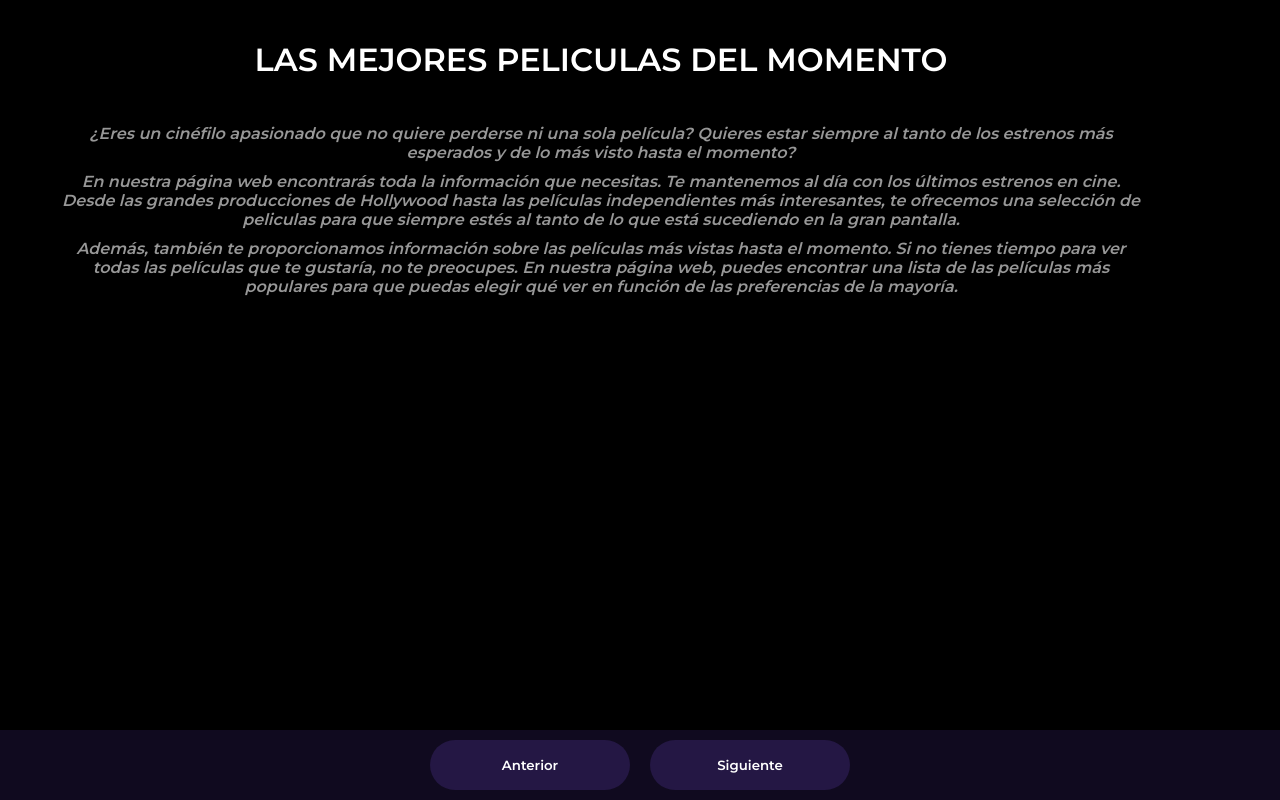
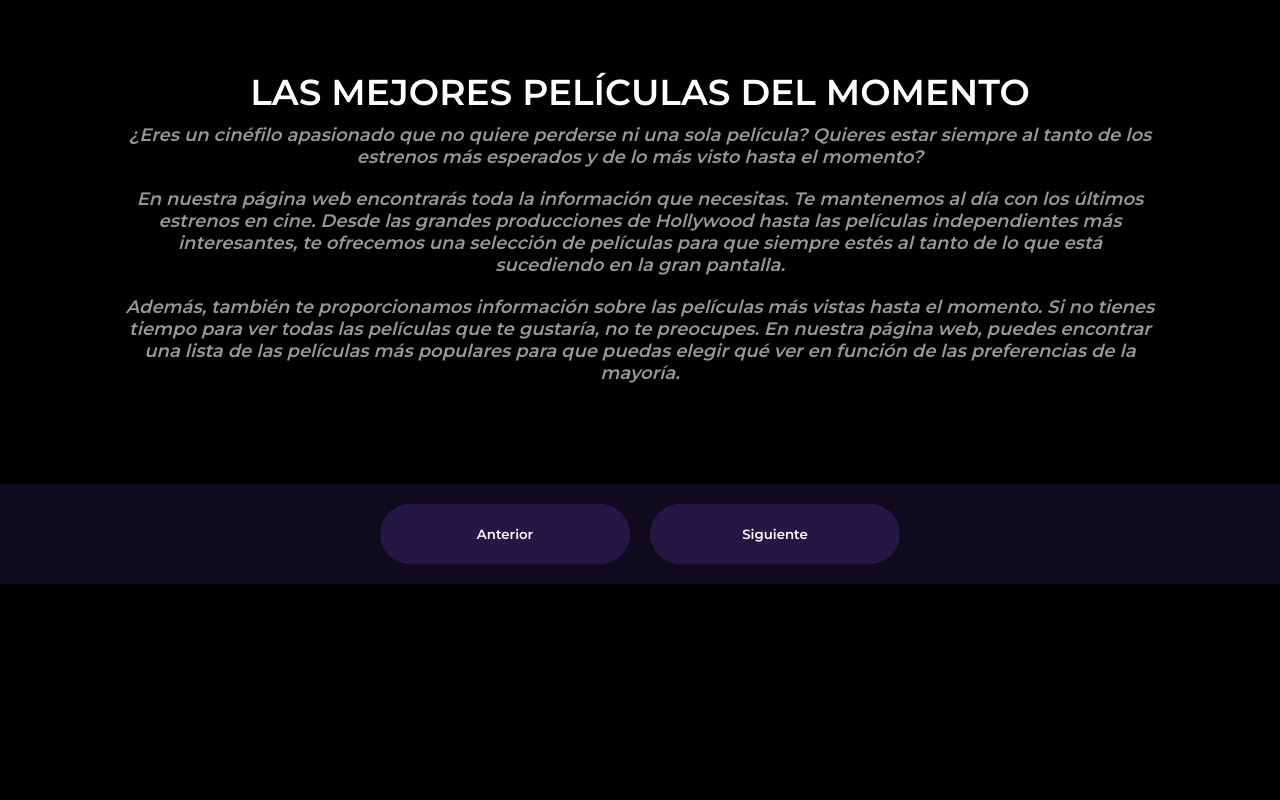
Before and after one commit to FedeCordeiro/CineTrends.github.io, a plain HTML site: page index.html in a window 1280 px wide. Drawn offline with Linux system fonts and the light colour scheme; no server answers.

Commit message:
Modifcando estilos

```diff
--- a/estilos.css
+++ b/estilos.css
@@ -8,17 +8,17 @@ body {
     font-family: 'Montserrat', sans-serif;
     background: black;
     color: #979797;
+    font-size: 16px;
 }
 
 #contenedortitulo {
     width: 90%;
-    padding-left: 50px;
+    margin: 20px auto;
+    padding: 20px;
+    text-align: center;
 }
 
 h1 {
-    text-align: center;
-    font-family: 'Montserrat', sans-serif;
-    padding: 40px;
     color: white;
     text-transform: uppercase;
     transition: 0.3s;
@@ -31,20 +31,18 @@ h1:hover {
 }
 
 p {
-    font-family:'Montserrat', sans-serif;
     font-style: oblique;
-    padding: 5px;
+    padding: 10px;
     text-align: center;
 }
 
 .contenedor {
     width: 90%;
     max-width: 1000px;
-	margin: 40px auto 100px auto;
-
+    margin: 20px auto;
     display: grid;
-	grid-template-columns: repeat(4, 1fr);
-	gap: 40px;
+    grid-template-columns: 1fr;
+    gap: 20px;
 }
 
 .contenedor .pelicula {
@@ -69,8 +67,6 @@ p {
 }
 
 .paginacion {
-	position: fixed;
-	bottom: 0;
     background: #100a1f;
     width: 100%;
     display: flex;
@@ -99,3 +95,28 @@ p {
 .paginacion button:hover {
     background: #137c32;
 }
+
+/* Estilos para pantallas más grandes (escritorio) */
+@media screen and (min-width: 768px) {
+    body {
+        font-size: 18px;
+    }
+
+    #contenedortitulo {
+        padding: 50px;
+    }
+
+    .contenedor {
+        grid-template-columns: repeat(4, 1fr);
+        gap: 40px;
+    }
+
+    .paginacion {
+        padding: 20px;
+    }
+
+    .paginacion button {
+        height: 60px;
+        width: 250px;
+    }
+}
--- a/index.html
+++ b/index.html
@@ -2,25 +2,24 @@
 <html lang="en">
 <head>
     <meta charset="UTF-8">
-	<meta http-equiv="X-UA-Compatible" content="IE=edge">
     <meta name="viewport" content="width=device-width, initial-scale=1.0">
-    <!--Link para utilizar fuentes de google fonts-->
+    <!-- Link para utilizar fuentes de Google Fonts -->
     <link rel="preconnect" href="https://fonts.googleapis.com">
     <link rel="preconnect" href="https://fonts.gstatic.com" crossorigin>
     <link href="https://fonts.googleapis.com/css2?family=Montserrat:wght@600&display=swap" rel="stylesheet">
-    <!--Vincular con css-->
+    <!-- Vincular con CSS -->
     <link rel="stylesheet" href="estilos.css">
-	<title>Sitio de peliculas</title>
+    <title>Sitio de películas</title>
 </head>
 <body>
-    <div id = "contenedortitulo">
-        <h1>Las mejores peliculas del momento</h1>
+    <div id="contenedortitulo">
+        <h1>Las mejores películas del momento</h1>
         <p>¿Eres un cinéfilo apasionado que no quiere perderse ni una sola película?
             Quieres estar siempre al tanto de los estrenos más esperados y de lo más visto hasta el momento?
         </p>
         <p>En nuestra página web encontrarás toda la información que necesitas. Te mantenemos al día con los últimos estrenos en cine.
             Desde las grandes producciones de Hollywood hasta las películas independientes más interesantes,
-            te ofrecemos una selección de peliculas para que siempre estés al tanto de lo que está sucediendo en la gran pantalla.
+            te ofrecemos una selección de películas para que siempre estés al tanto de lo que está sucediendo en la gran pantalla.
         </p>
         <p>Además, también te proporcionamos información sobre las películas más vistas hasta el momento.
             Si no tienes tiempo para ver todas las películas que te gustaría, no te preocupes.
```
Lines whose indentation alone changed are shown as unchanged.
